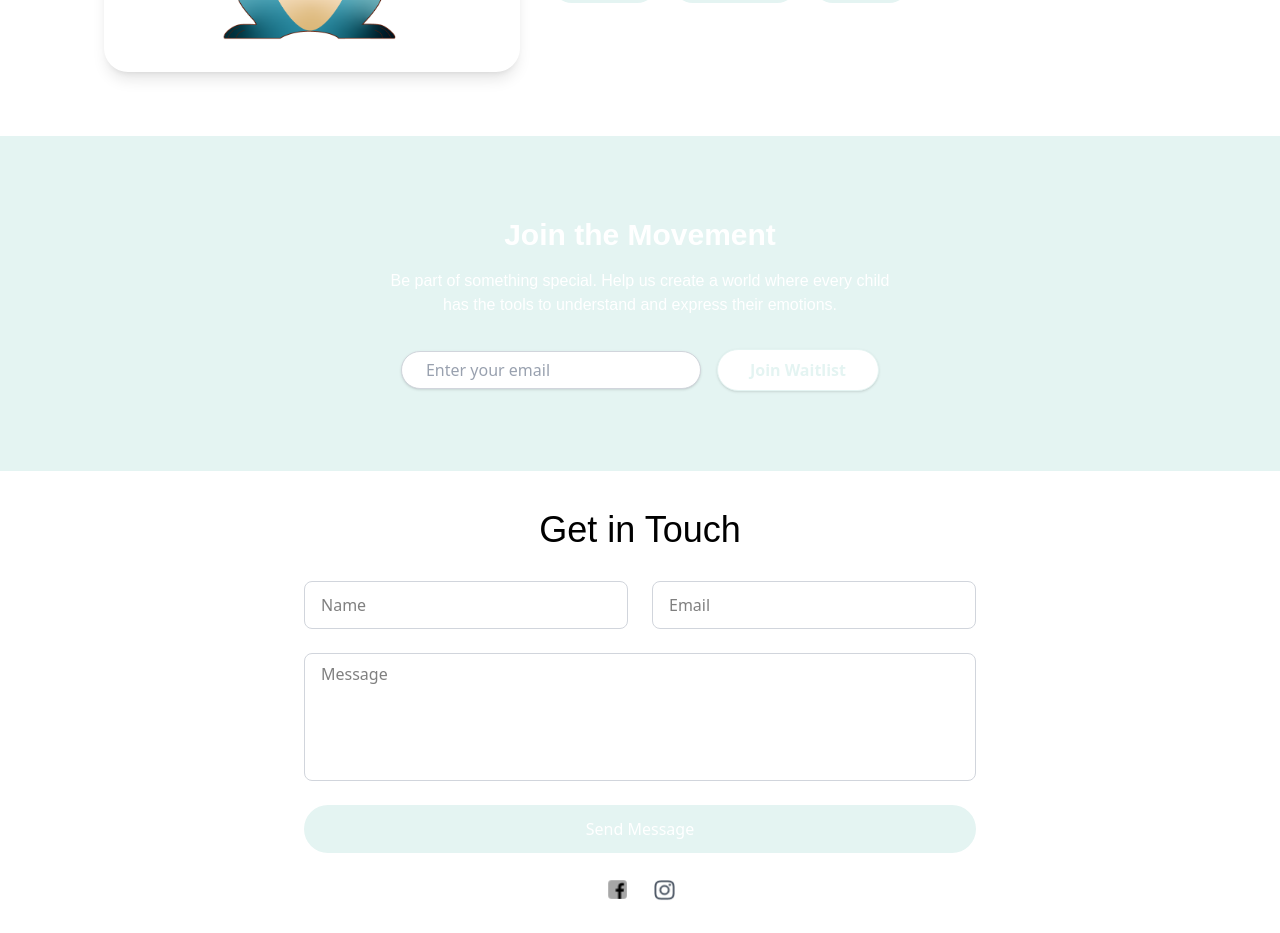
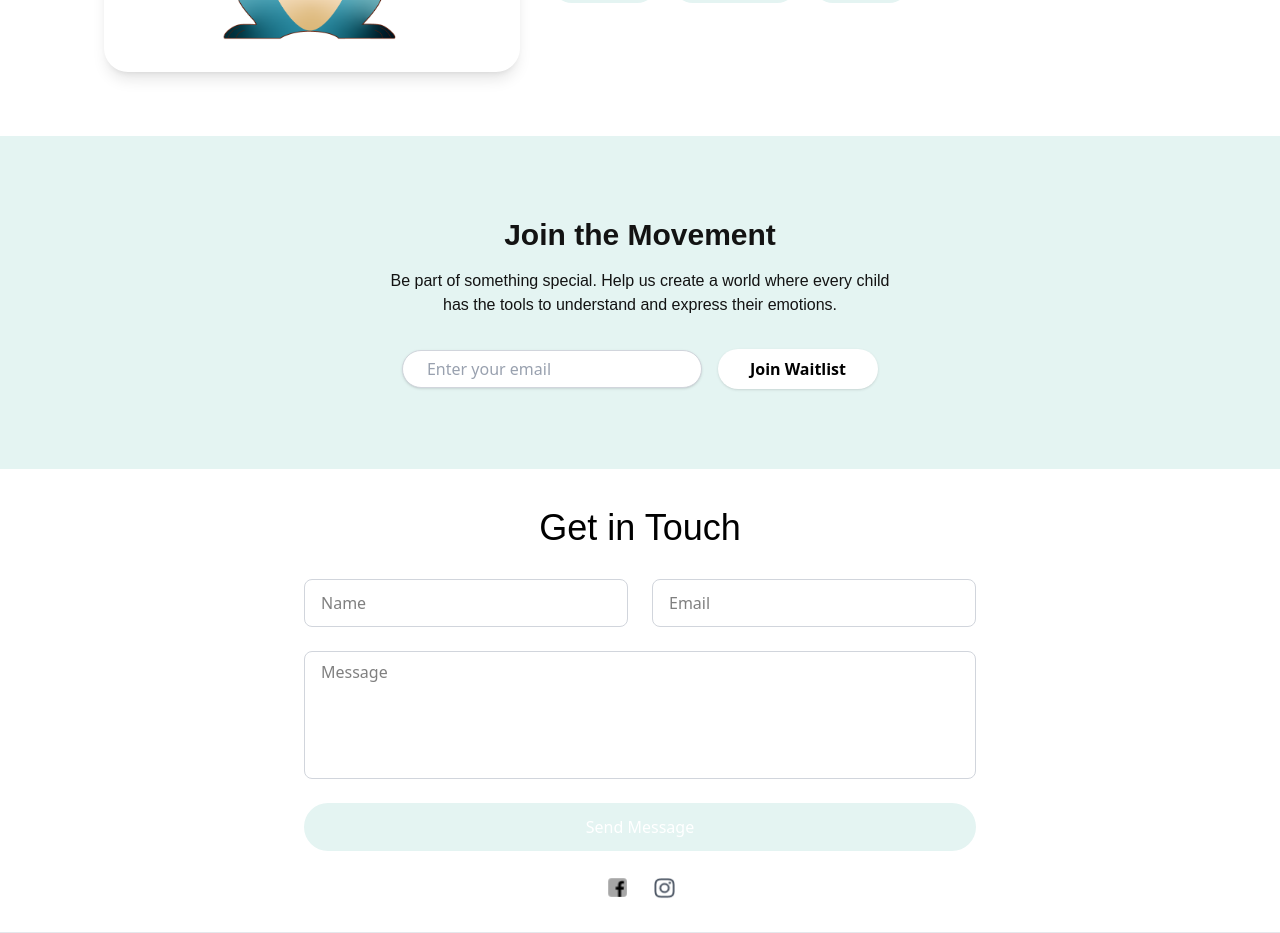
Before and after one commit to Natito9/backpack-project, a Next.js app: page / in a window 1280 px wide. Shown: the part 2700-3633 px from the top of the page. Built offline with nearby package versions, Linux system fonts and the light colour scheme.

Commit message:
updated the text color of waitlist

```diff
--- a/src/components/waitlist/waitlist.jsx
+++ b/src/components/waitlist/waitlist.jsx
@@ -4,42 +4,46 @@ export default function Waitlist() {
   return (
     <section
       style={{ backgroundColor: "var(--main-color)" }}
-      className="text-white py-20 text-center"
+      className="text-black py-20 text-center"
     >
       <div className="max-w-2xl mx-auto px-4">
         <h2
           className="text-2xl sm:text-3xl font-semibold leading-tight font-subtitle"
-          style={{ fontFamily: "var(--subtitle-font-family)" }}
+          style={{
+            fontFamily: "var(--subtitle-font-family)",
+            color: "var(--text-color)",
+          }}
         >
           Join the Movement
         </h2>
         <p
           className="mt-4 text-placeholder leading-normal font-placeholder"
-          style={{ fontFamily: "var(--content-font-family)" }}
+          style={{
+            fontFamily: "var(--content-font-family)",
+            color: "var(--text-color)",
+          }}
         >
           Be part of something special. Help us create a world where every child{" "}
           <br />
           has the tools to understand and express their emotions.
         </p>
         <form className="mt-8 flex flex-col sm:flex-row items-center justify-center gap-4">
-
           <input
             type="email"
             placeholder="Enter your email"
             className="w-full sm:w-[300px] px-6 py-1.5 rounded-full bg-white text-black
               placeholder:text-gray-400 font-placeholder text-base shadow-sm border border-gray-300 focus:outline-none focus:ring-2 focus:ring-[--main-color]"
             style={{
-    fontFamily: 'var(--placeholder-font-family)',
-    fontSize: 'var(--placeholder-font-size)',
+              fontFamily: "var(--placeholder-font-family)",
+              fontSize: "var(--placeholder-font-size)",
             }}
             required
           />
 
 <button
   type="submit"
-            className="px-8 py-2 rounded-full bg-white font-semibold border border-[--main-color] shadow-sm text-base"
+  className="px-8 py-2 rounded-full bg-white font-semibold shadow-sm text-black cursor-pointer hover:bg-[#cde5e2]"
   style={{
-              color: "var(--main-color)",
     fontFamily: "var(--button-font-family)",
     fontSize: "var(--button-font-size)",
   }}
```
Lines whose indentation alone changed are shown as unchanged.
